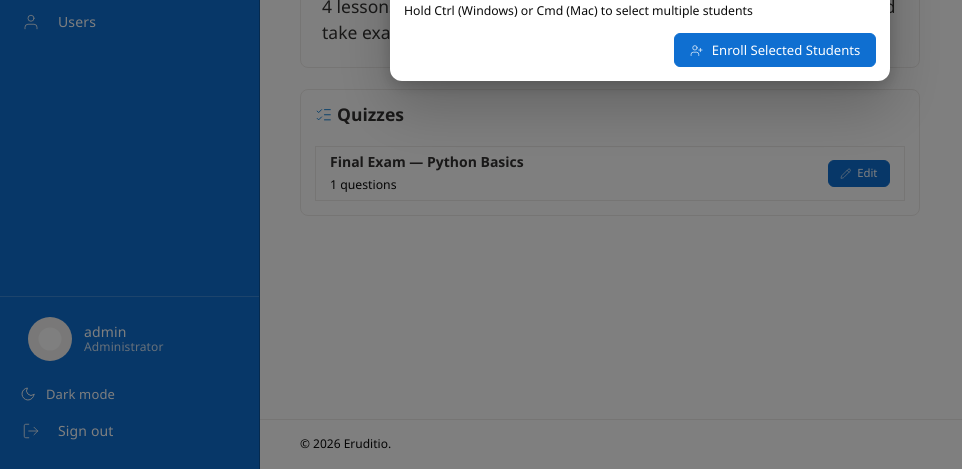
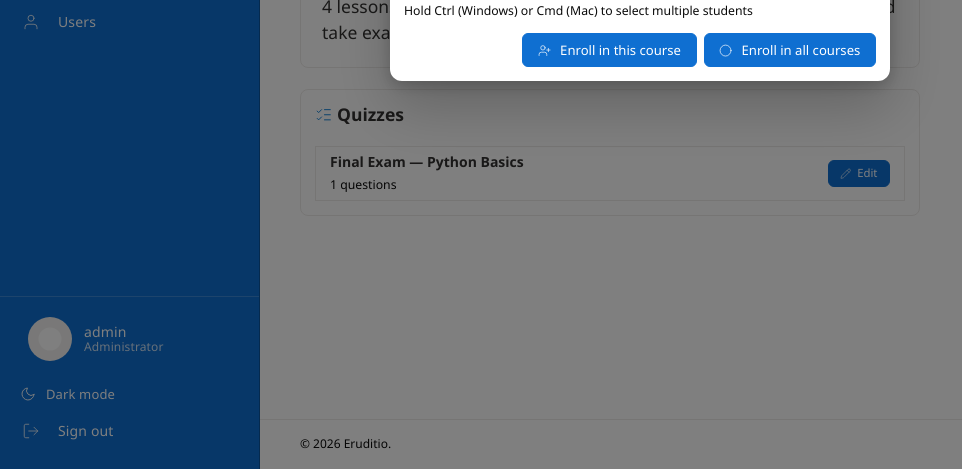
Before and after one commit to andrekyle/eruditiolms, a Flask app: page /course/1 in a window 1280 px wide, after a click on "Enroll students". Shown: the part 331-800 px from the top of the page, without its empty margins (0-962 px from the left). Run offline with Flask 3, Linux system fonts and the light colour scheme; a user stored in the database is signed in.

Commit message:
Add one-click enroll-in-all-courses for teachers/admins/superusers

```diff
--- a/app.py
+++ b/app.py
@@ -1206,22 +1206,33 @@ def enroll_students(course_id):
 
     course = Course.query.get_or_404(course_id)
     student_ids = request.form.getlist('student_ids[]')
-
+    enroll_all_courses = request.form.get('enroll_all_courses') == '1'
+
+    # Decide the set of courses to enroll into.
+    target_courses = Course.query.all() if enroll_all_courses else [course]
+    target_course_ids = [c.id for c in target_courses]
+
+    added = 0
     for student_id in student_ids:
-        # Check if enrollment already exists
-        enrollment = Enrollment.query.filter_by(
-            student_id=student_id,
-            course_id=course_id
-        ).first()
-
-        if not enrollment:
-            enrollment = Enrollment(student_id=student_id, course_id=course_id)
-            db.session.add(enrollment)
+        existing_ids = {
+            e.course_id for e in Enrollment.query
+                .filter(Enrollment.student_id == student_id,
+                        Enrollment.course_id.in_(target_course_ids))
+                .all()
+        }
+        for cid in target_course_ids:
+            if cid in existing_ids:
+                continue
+            db.session.add(Enrollment(student_id=student_id, course_id=cid))
+            added += 1
 
     try:
         db.session.commit()
-        flash('Students enrolled successfully!', 'success')
-    except Exception as e:
+        if enroll_all_courses:
+            flash(f'Enrolled selected student(s) in all courses ({added} new enrollment(s)).', 'success')
+        else:
+            flash('Students enrolled successfully!', 'success')
+    except Exception:
         db.session.rollback()
         flash('Error enrolling students.', 'error')
 
@@ -1248,6 +1259,37 @@ def unenroll_student(course_id, student_id):
         flash('Error unenrolling student.', 'error')
 
     return redirect(url_for('view_course', course_id=course_id))
+
+
+@app.route('/users/<int:student_id>/enroll_all_courses', methods=['POST'])
+@login_required
+def enroll_student_in_all_courses(student_id):
+    """Enroll the given user into every existing course in one click.
+    Accessible to teachers, administrators and super users."""
+    if not (current_user.is_teacher or current_user.is_superadmin):
+        flash('Only a teacher, administrator, or super user can enroll students.', 'error')
+        return redirect(url_for('manage_users'))
+
+    student = User.query.get_or_404(student_id)
+    existing = {e.course_id for e in Enrollment.query.filter_by(student_id=student.id).all()}
+    added = 0
+    for course in Course.query.all():
+        if course.id in existing:
+            continue
+        db.session.add(Enrollment(student_id=student.id, course_id=course.id))
+        added += 1
+
+    try:
+        if added:
+            db.session.commit()
+            flash(f'Enrolled {student.username} in {added} course(s).', 'success')
+        else:
+            flash(f'{student.username} is already enrolled in every course.', 'info')
+    except Exception:
+        db.session.rollback()
+        flash('Error enrolling student in all courses.', 'error')
+
+    return redirect(request.referrer or url_for('manage_users'))
 
 
 @app.route('/course/<int:course_id>/student/<int:student_id>')
--- a/templates/course/view_course.html
+++ b/templates/course/view_course.html
@@ -214,9 +214,13 @@
                         </select>
                         <small class="text-muted">Hold Ctrl (Windows) or Cmd (Mac) to select multiple students</small>
                     </div>
-                    <div class="d-flex justify-content-end">
+                    <div class="d-flex justify-content-end gap-2 flex-wrap">
                         <button type="submit" class="btn btn-primary text-nowrap">
-                            <i class="bx bx-user-plus me-1"></i>Enroll Selected Students
+                            <i class="bx bx-user-plus me-1"></i>Enroll in this course
+                        </button>
+                        <button type="submit" name="enroll_all_courses" value="1" class="btn btn-outline-primary text-nowrap"
+                                title="Enroll the selected students in every course">
+                            <i class="bx bx-book-add me-1"></i>Enroll in all courses
                         </button>
                     </div>
                 </form>
```
Also changed, not shown: templates/users/manage.html (+11 -0 lines).
